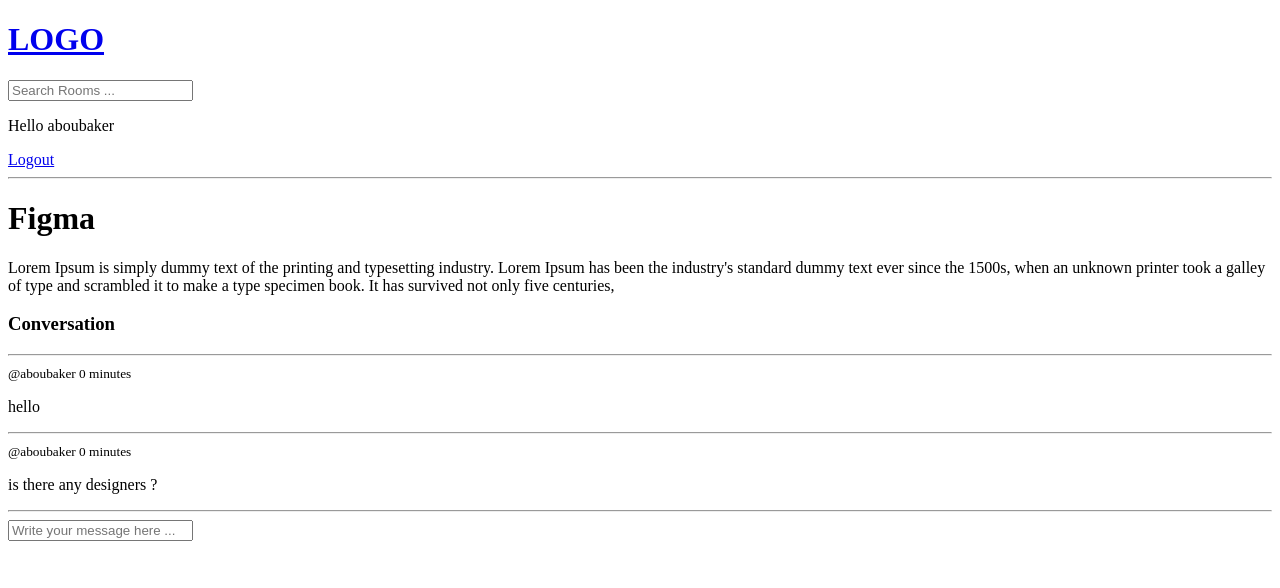
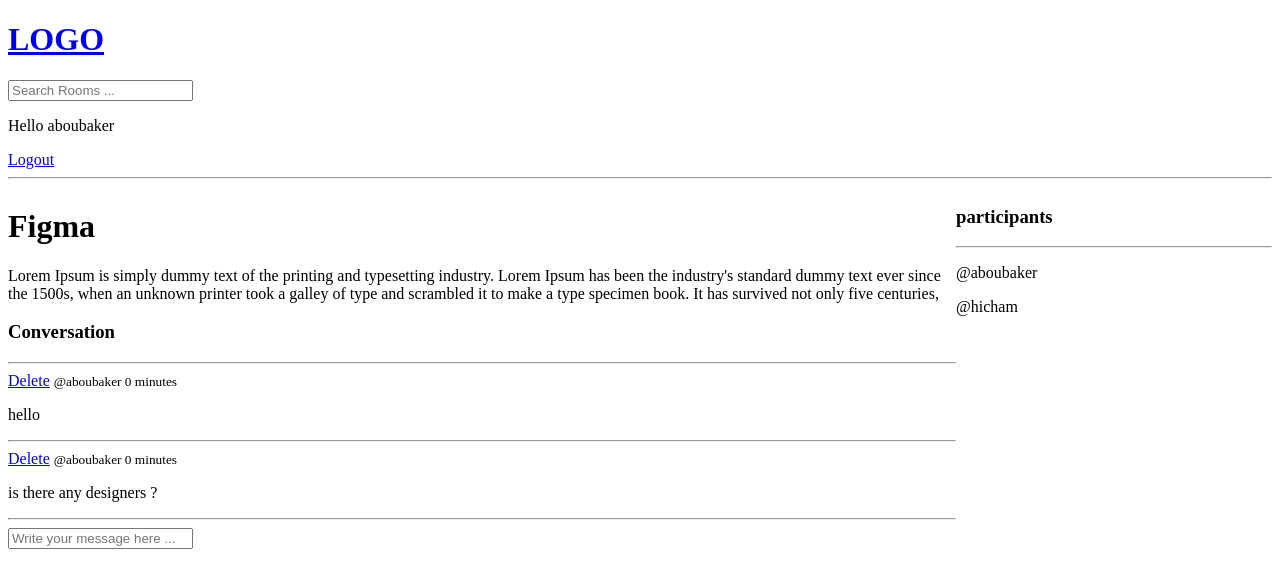
Before and after one commit to AboubakerIdHamide/StudyBud, a Django app: page /room/5/ in a window 1280 px wide. Shown: the top 588 px of the page. Run offline with Django 4.2, Linux system fonts and the light colour scheme; a user stored in the database is signed in; data comes from the database, SQL or seed files in the repository; both versions use the stored data as it was after the commit.

Commit message:
Message Crud, Activity Feed & Dealing With Components

```diff
--- a/base/models.py
+++ b/base/models.py
@@ -13,7 +13,7 @@ class Room(models.Model):
     topic = models.ForeignKey(Topic, on_delete=models.SET_NULL, null=True)
     name = models.CharField(max_length=200)
     description = models.TextField(null=True, blank=True)
-    # participants =
+    participants = models.ManyToManyField(User, related_name="participants", blank=True)
     updated=models.DateTimeField(auto_now=True)
     created=models.DateTimeField(auto_now_add=True)
 
@@ -30,5 +30,8 @@ class Message(models.Model):
     updated=models.DateTimeField(auto_now=True)
     created=models.DateTimeField(auto_now_add=True)
 
+    class Meta:
+        ordering=["-updated", "-created"]
+
     def __str__(self):
         return self.body[0:50]
--- a/base/templates/base/room.html
+++ b/base/templates/base/room.html
@@ -1,5 +1,13 @@
 {% extends "main.html" %}
 {% block content %}
+<style>
+    .room-container{
+        display: grid;
+        grid-template-columns: 3fr 1fr;
+    }
+</style>
+<div class="room-container">
+    <div>
         <h1>{{ room.name }}</h1>
         <p>{{ room.description }}</p>
         <div class="commet-wrapper">
@@ -7,6 +15,9 @@
             <hr>
             {% for msg in room_messages %}
                 <div>
+                    {% if request.user == msg.user %}
+                        <a href="{% url 'delete-message' msg.id room.id %}">Delete</a>
+                    {% endif %}
                     <small>@{{ msg.user }}  {{ msg.created | timesince }}</small>
                     <p>{{ msg.body }}</p>
                     <hr/>
@@ -22,4 +33,15 @@
             </form>
         </div>
         {% endif %}
+    </div>
+    <div>
+        <h3>participants</h3>
+        <hr>
+        {% for user in participants%}
+            <div>
+                <p>@{{ user.username }}</p>
+            </div>
+        {% endfor %}
+    </div>
+</div>
 {% endblock %}
--- a/base/urls.py
+++ b/base/urls.py
@@ -10,4 +10,5 @@ urlpatterns=[
     path('create-room/', views.createRoom, name='create-room'),
     path('update-room/<str:pk>/', views.updateRoom, name='update-room'),
     path('delete-room/<str:pk>/', views.deleteRoom, name='delete-room'),
+    path('delete-message/<str:msgId>/<str:roomId>', views.deleteMessage, name='delete-message'),
 ]
--- a/base/views.py
+++ b/base/views.py
@@ -7,7 +7,7 @@ from django.contrib.auth import authenticate, login, logout
 from django.contrib.auth.decorators import login_required
 from django.contrib.auth.forms import UserCreationForm
 
-from .models import Room, Topic
+from .models import Room, Topic, Message
 from .forms import RoomFrom
 
 def loginUser(req):
@@ -63,20 +63,35 @@ def home(req):
             Q(name__icontains=q) |
             Q(description__icontains=q)
     )
+    room_messages=Message.objects.filter(Q(room__topic__name__icontains=q))
 
     data={
         "rooms": rooms,
         "topics": Topic.objects.all(),
-        "room_count": rooms.count()
+        "room_count": rooms.count(),
+        "room_messages":room_messages
     }
     return render(req, "base/home.html", data)
 
 def room(req, pk):
     room=Room.objects.get(id=pk)
-    room_messages=room.message_set.all().order_by('-created')
+    room_messages=room.message_set.all()
+    participants=room.participants.all()
+
+    # add message
+    if req.method=="POST":
+        message=Message.objects.create(
+            user=req.user,
+            room=room,
+            body=req.POST.get("body")
+        )
+        room.participants.add(req.user)
+        return redirect("room", room.id)
+
     data={
         "room": room,
         "room_messages": room_messages,
+        "participants":participants
     }
     return render(req, "base/room.html", data)
 
@@ -121,3 +136,17 @@ def deleteRoom(req, pk):
 
     data={'obj':room}
     return render(req, "base/delete.html", data)
+
+@login_required(login_url='login')
+def deleteMessage(req, msgId, roomId):
+    message= Message.objects.get(id=msgId)
+
+    if req.user != message.user:
+        return HttpResponse("You're not allowed here")
+
+    if req.method=="POST":
+        message.delete()
+        return redirect('room', roomId)
+
+    data={'obj':message}
+    return render(req, "base/delete.html", data)
```
Also changed, not shown: base/templates/base/activity_component.html (added, +9 -0 lines), base/templates/base/feed_component.html (added, +13 -0 lines), base/templates/base/home.html (+8 -24 lines), base/templates/base/topics_component.html (added, +10 -0 lines), base/migrations/0003_alter_room_options_room_participants.py (added), db.sqlite3. Lines whose indentation alone changed are shown as unchanged.
